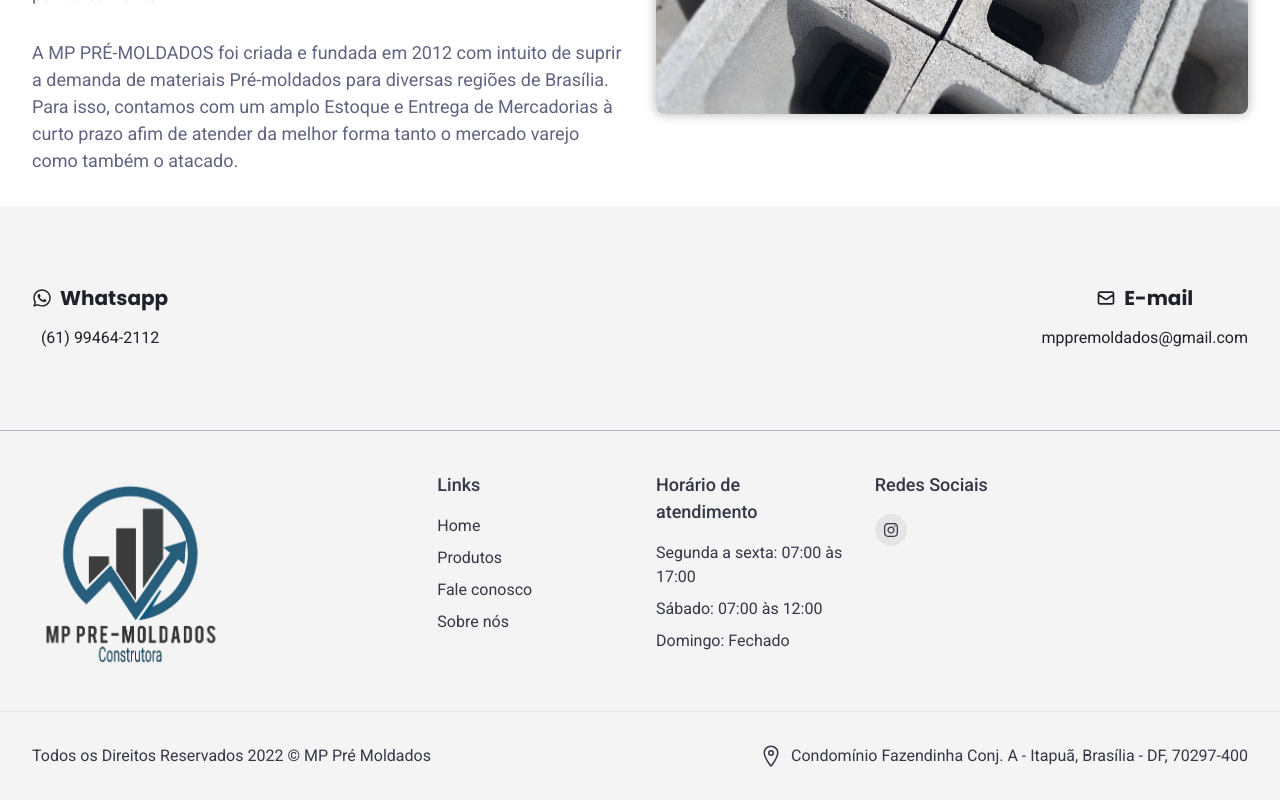
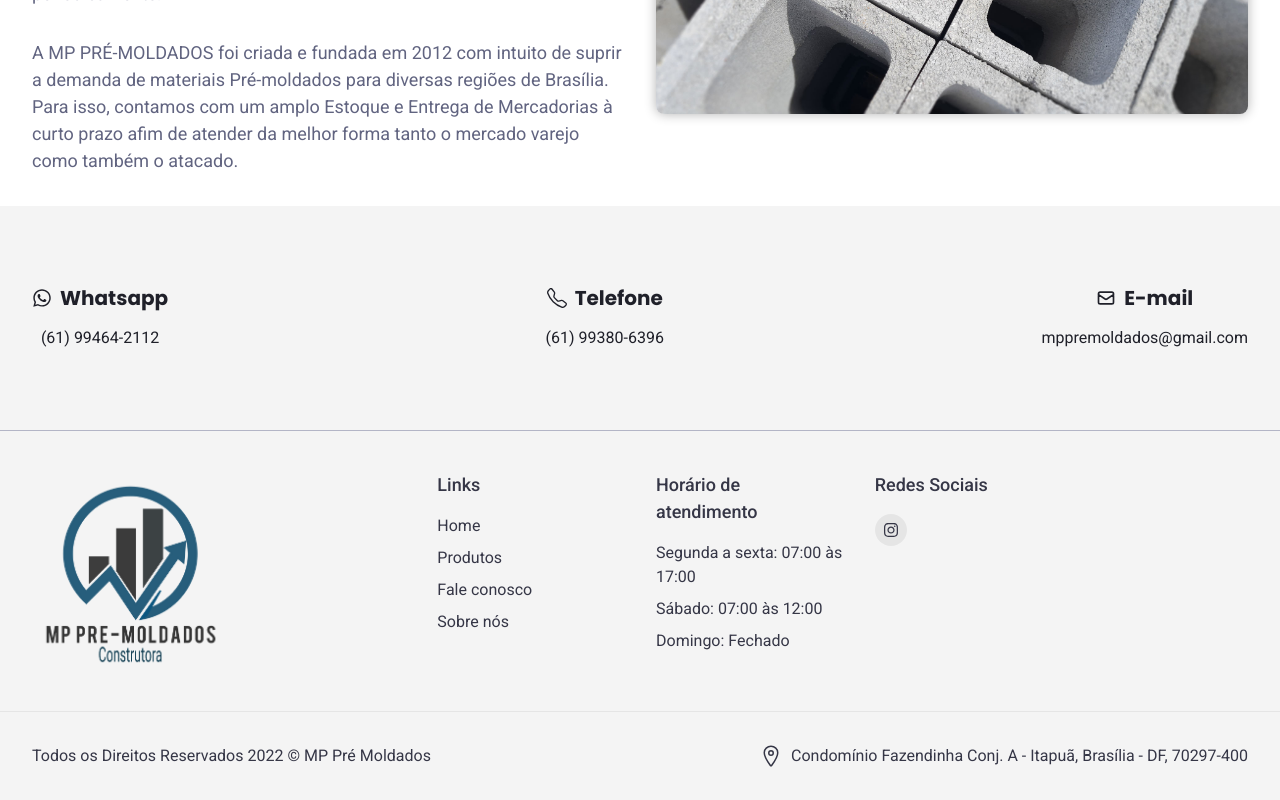
Before and after one commit to pedromiiguel/lp-pre-moldados, a Next.js app: page / in a window 1280 px wide. Shown: the part 2157-2957 px from the top of the page. Built offline with nearby package versions, Linux system fonts and the light colour scheme.

Commit message:
Revert "feat: remoção do telefone"
This reverts commit 60ad8d25a050f3322d300e8f23b475ada31854a5.

```diff
--- a/src/components/Sections/SectionContacts/index.tsx
+++ b/src/components/Sections/SectionContacts/index.tsx
@@ -12,6 +12,12 @@
       href: 'https://api.whatsapp.com/send?phone=5561994642112',
       icon: <FaWhatsapp size={20} />,
       label: 'Whatsapp',
+    },
+    {
+      value: '(61) 99380-6396',
+      href: 'tel:61993806396',
+      icon: <BsTelephone size={20} />,
+      label: 'Telefone',
     },
 
     {
```
